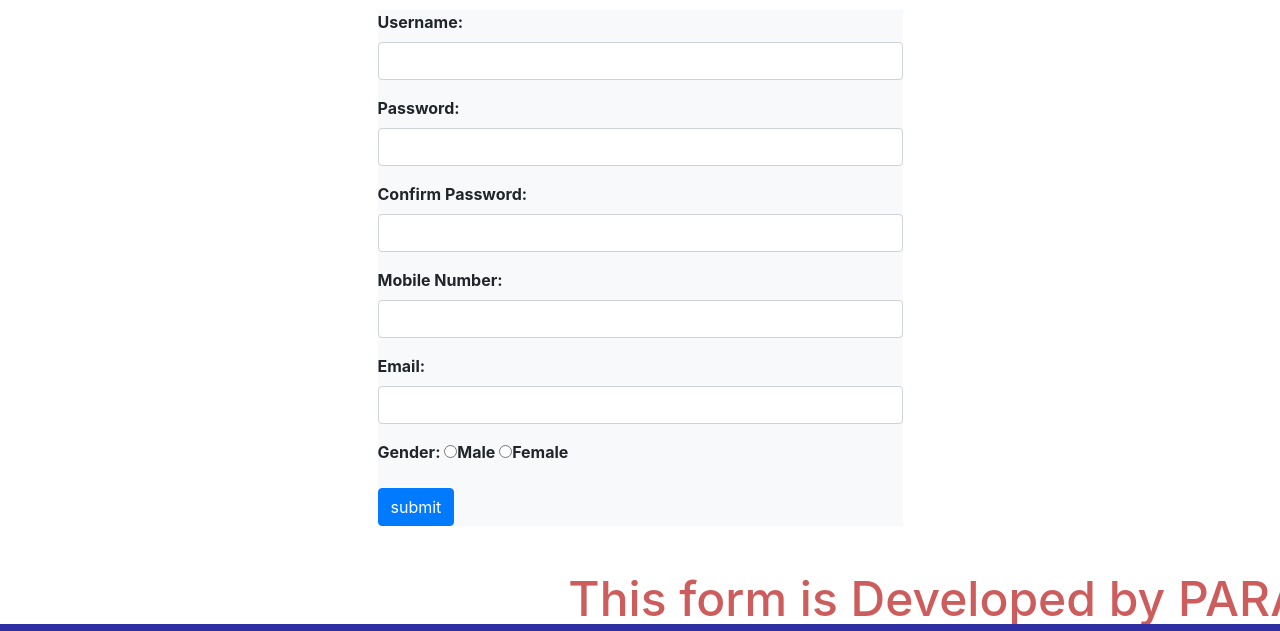
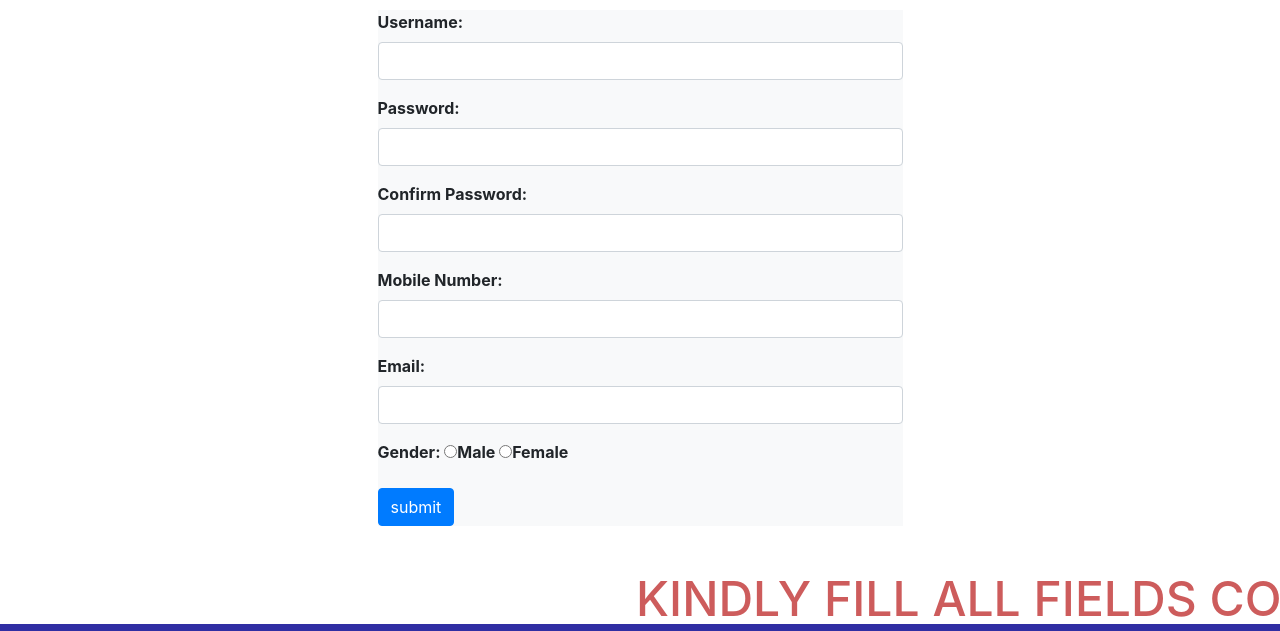
Before and after one commit to paragdhusiya/Portfolio, a plain HTML site: page index.html in a window 1280 px wide. Shown: the part 154-785 px from the top of the page. Drawn offline with nearby package versions, Linux system fonts and the light colour scheme.

Commit message:
Update index.html

```diff
--- a/index.html
+++ b/index.html
@@ -211,7 +211,7 @@ body::-webkit-scrollbar-thumb {
 
 	</script>
 	<div class="cssmarquee">
-		<h1>This form is Developed by PARAG DHUSIYA</h1>
+		<h1>KINDLY FILL ALL FIELDS CORRECTLY</h1>
 	</div>
 
 	<footer style="background:#302ea3; color:white; padding:10px 20px;">
```
